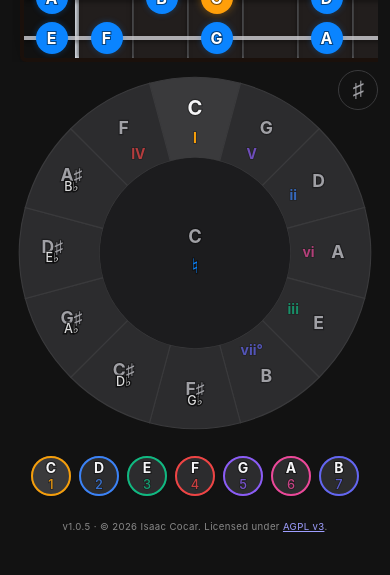
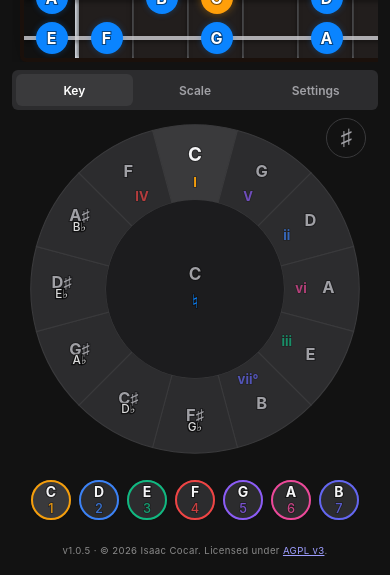
Before and after one commit to iecg/fretboard-app, a React (Vite) app: page / in a window 390 px wide. Shown: the part 270-845 px from the top of the page. Built offline with nearby package versions, Linux system fonts and the light colour scheme.

Commit message:
refactor(app): replace tablet-portrait and mobile inline JSX with TabletPortraitPanel and MobileTabPanel

```diff
--- a/src/App.tsx
+++ b/src/App.tsx
@@ -34,6 +34,8 @@ import {
 import { DrawerSelector } from "./DrawerSelector";
 import { FingeringPatternControls } from "./components/FingeringPatternControls";
 import { ScaleChordControls } from "./components/ScaleChordControls";
+import { TabletPortraitPanel } from "./components/TabletPortraitPanel";
+import { MobileTabPanel } from "./components/MobileTabPanel";
 import {
   rootNoteAtom,
   scaleNameAtom,
@@ -571,48 +573,17 @@ function AppContent() {
 
       {/* Tablet-portrait two-column panel: Settings/Scales tabs (left) + CoF (right) */}
       {isTabletPortrait && (
-        <div className="tablet-portrait-panel">
-          {/* Left column: Settings/Scales tabs */}
-          <div className="tablet-portrait-settings-col">
-            <div className="toggle-group">
-              <button
-                className={`toggle-btn ${tabletTab === 'settings' ? 'active' : ''}`}
-                onClick={() => setTabletTab('settings')}
-              >Settings</button>
-              <button
-                className={`toggle-btn ${tabletTab === 'scales' ? 'active' : ''}`}
-                onClick={() => setTabletTab('scales')}
-              >Scales</button>
-            </div>
-            {tabletTab === 'settings' && (
-              <div className="tablet-tab-content">
-                {settingsTabContent}
-              </div>
-            )}
-            {tabletTab === 'scales' && (
-              <div className="tablet-tab-content">
-                {scaleChordTabContent}
-              </div>
-            )}
-          </div>
-          {/* Right column: CoF fixed-width */}
-          <div className="tablet-portrait-cof-col">
-            <h2>Key</h2>
-            <button
-              className="accidental-toggle"
-              onClick={() => setUseFlats(prev => !prev)}
-              title={useFlats ? 'Showing flats — click for sharps' : 'Showing sharps — click for flats'}
-            >
-              {useFlats ? '♭' : '♯'}
-            </button>
-            <CircleOfFifths
-              rootNote={rootNote}
-              setRootNote={handleSetRootNote}
-              scaleName={scaleName}
-              useFlats={useFlats}
-            />
-          </div>
-        </div>
+        <TabletPortraitPanel
+          tabletTab={tabletTab}
+          setTabletTab={setTabletTab}
+          settingsTabContent={settingsTabContent}
+          scaleChordTabContent={scaleChordTabContent}
+          rootNote={rootNote}
+          setRootNote={handleSetRootNote}
+          scaleName={scaleName}
+          useFlats={useFlats}
+          setUseFlats={(flats) => setUseFlats(flats)}
+        />
       )}
 
       {/* Summary bar — desktop and tablet-portrait (mobile shows it in Key tab) */}
@@ -620,33 +591,13 @@ function AppContent() {
 
       {/* Mobile inline tab bar + content — hidden on desktop */}
       {isMobile && (
-        <>
-          <div className="mobile-tab-bar">
-            <button
-              className={`mobile-tab ${mobileTab === 'key' ? 'active' : ''}`}
-              onClick={() => setMobileTab('key')}
-            >
-              Key
-            </button>
-            <button
-              className={`mobile-tab ${mobileTab === 'scale' ? 'active' : ''}`}
-              onClick={() => setMobileTab('scale')}
-            >
-              Scale
-            </button>
-            <button
-              className={`mobile-tab ${mobileTab === 'settings' ? 'active' : ''}`}
-              onClick={() => setMobileTab('settings')}
-            >
-              Settings
-            </button>
-          </div>
-          <div className="mobile-tab-content">
-            {mobileTab === 'key' && keyTabContent}
-            {mobileTab === 'scale' && scaleChordTabContent}
-            {mobileTab === 'settings' && settingsTabContent}
-          </div>
-        </>
+        <MobileTabPanel
+          mobileTab={mobileTab}
+          setMobileTab={setMobileTab}
+          keyTabContent={keyTabContent}
+          scaleChordTabContent={scaleChordTabContent}
+          settingsTabContent={settingsTabContent}
+        />
       )}
 
       {/* Controls Panel */}
```
